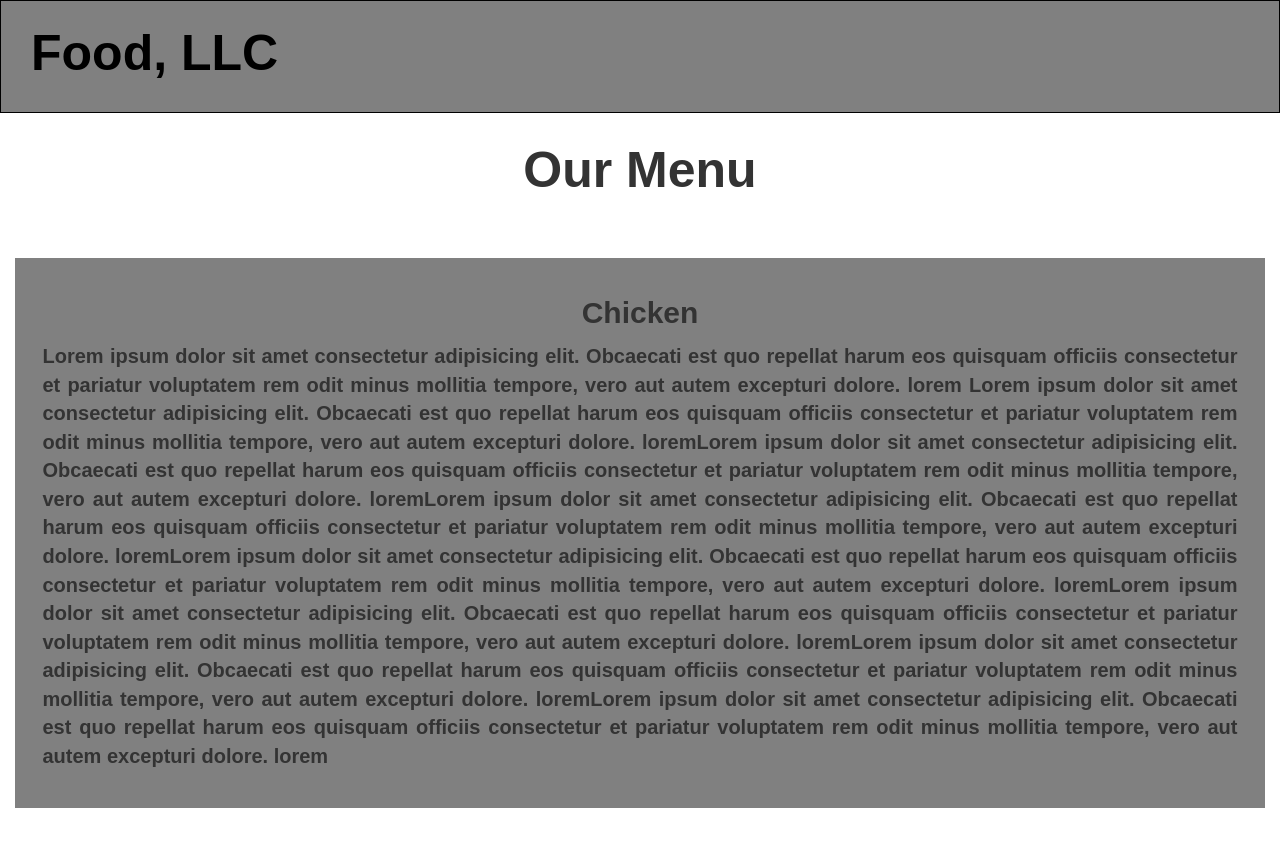
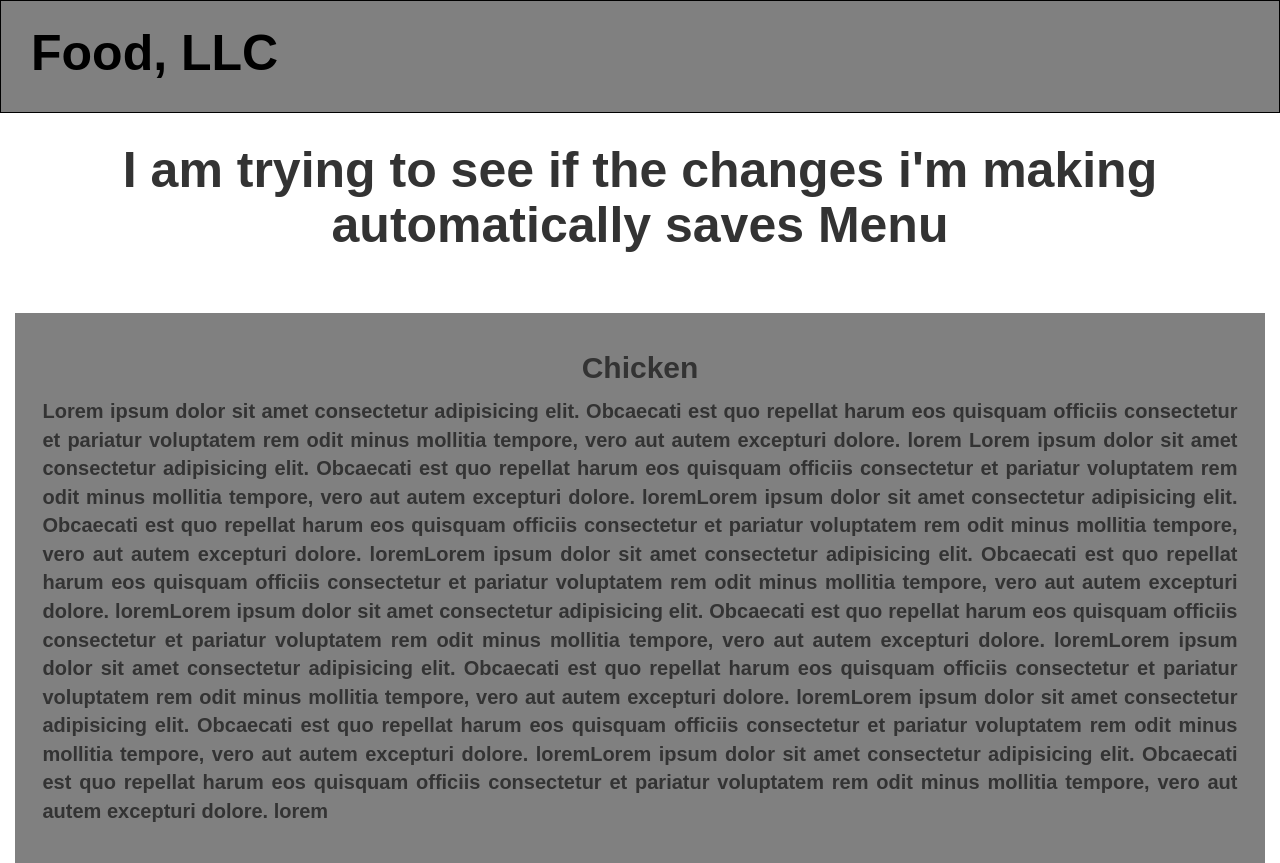
Before and after one commit to VickyluvVIC/coursera-module-3-task, a plain HTML site: page index.html in a window 1280 px wide. Before the commit the page ends 808 px from the top, so only its background shows below. Drawn offline with nearby package versions, Linux system fonts and the light colour scheme; a script that the page names is missing.

Commit message:
Update index.html

```diff
--- a/index.html
+++ b/index.html
@@ -45,7 +45,7 @@
     </header>
     <div class="container-fluid">
         <div id="main-content">
-            <h3 id="page-content" class="text-center">Our Menu</h3>
+            <h3 id="page-content" class="text-center">I am trying to see if the changes i'm making automatically saves Menu</h3>
             <div id="menu-info" class="text-center">
                 <span>Chicken</span>
                 <p>Lorem ipsum dolor sit amet consectetur adipisicing elit. Obcaecati est quo repellat harum eos quisquam officiis consectetur et pariatur voluptatem rem odit minus mollitia tempore, vero aut autem excepturi dolore. lorem Lorem ipsum dolor
```
